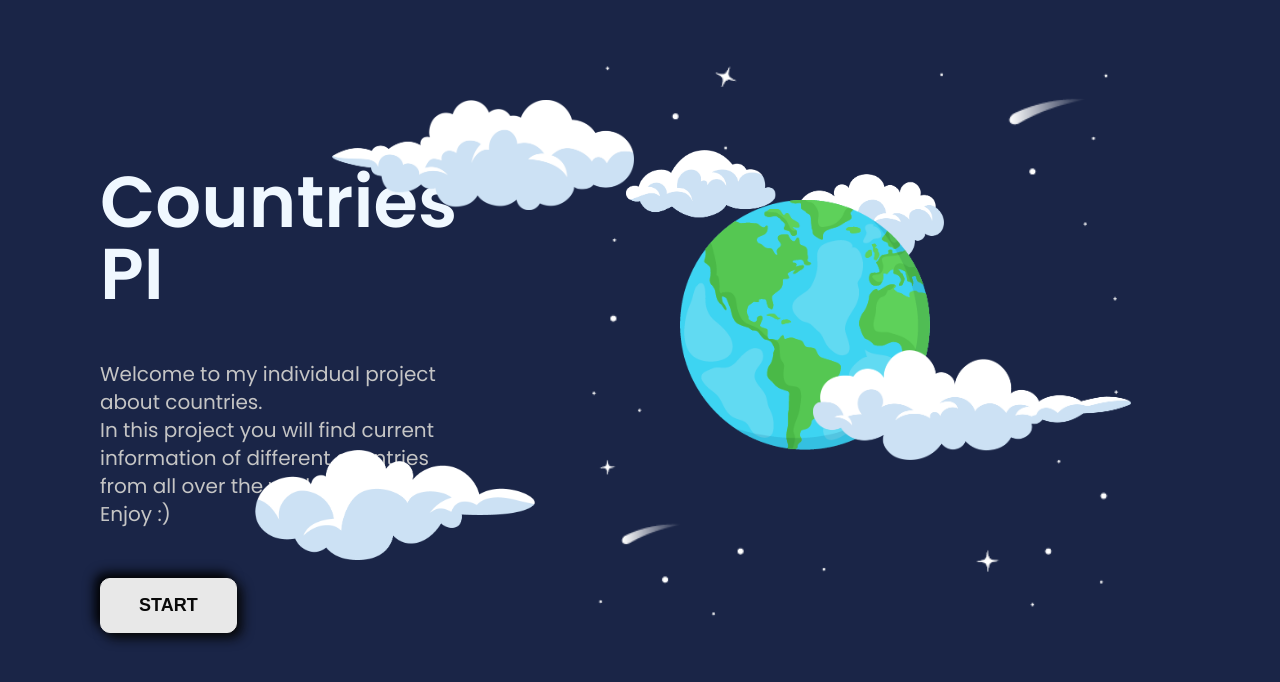
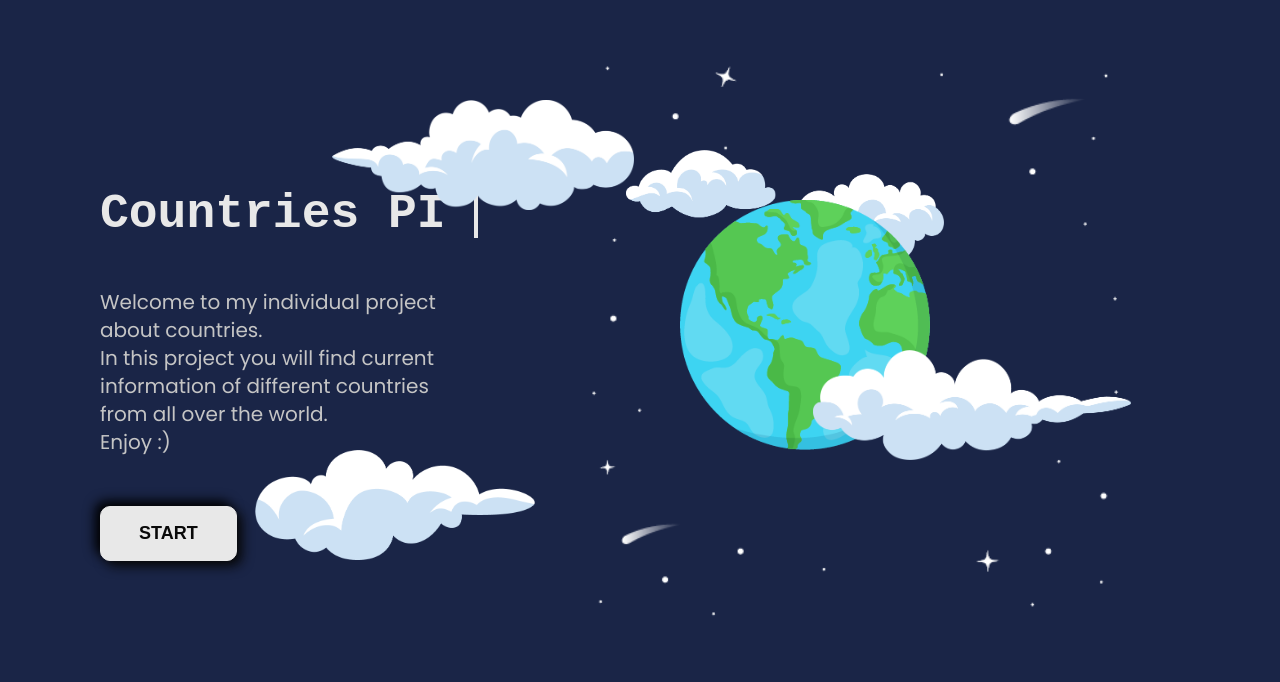
Before and after one commit to Zetah07/PI-COUNTRIES, a React (Create React App) app in the folder client/: page / in a window 1280 px wide. Shown: the top 682 px of the page. Built offline with nearby package versions, Linux system fonts and the light colour scheme.

Commit message:
fixed: px to rem// css

```diff
--- a/client/src/components/Create/Create.jsx
+++ b/client/src/components/Create/Create.jsx
@@ -166,7 +166,6 @@ const Create = ({ setForm }) => {
               {error.country && <span className={s.x}>❗❗</span>}
             </div>
             <div className={s.flagBox}>
-              {/* {create.country?.map(country => <button key={country}><img className={s.flag} src={country.flag} alt='flag' /></button>)} */}
               {create.country?.map((country, i) => (
                 <span key={i} className={s.span} value={country}>
                   {country}
--- a/client/src/components/Create/Create.module.css
+++ b/client/src/components/Create/Create.module.css
@@ -120,10 +120,10 @@
 }
 
 .btnDelete {
-    font-size: 14px;
-    color: #dddddd;
+    font-size: 0.9rem;
+    color: #ff0000;
     font-weight: bold;
-    background-color: #0a0f1702;
+    background-color: #07152a00;
     border: none;
 }
 
--- a/client/src/components/LandingPage/LandingPage.jsx
+++ b/client/src/components/LandingPage/LandingPage.jsx
@@ -8,13 +8,15 @@ import cloud2 from '../../Assets/cloud2.png';
 import cloud3 from '../../Assets/cloud3.png';
 import cloud4 from '../../Assets/cloud4.png';
 import bg from '../../Assets/bg.png';
+import TitleWrite from '../Share/TitleWrite';
 
 const LandingPage = () => {
+    let title="Countries PI"
     return (
         <div className={s.container}>
             <div className={s.left}>
                 <div className={s.div}>
-                    <h1 className={s.title}>Countries PI</h1>
+                    <TitleWrite className={s.title} title={title}></TitleWrite>
                     <p className={s.p}>
                         Welcome to my individual project about countries.<br />
                         In this project you will find current information of different countries from all over the world. <br />
--- a/client/src/components/Share/TitleWrite.css
+++ b/client/src/components/Share/TitleWrite.css
@@ -3,9 +3,9 @@
   font-family: monospace;
   white-space: nowrap;
   border-right: 4px solid;
-  color: var(--color-light);
+  color: #e8e8e8;
   margin: 0 auto;
-
+  font-size: 3rem;
 
   animation: typing 1.5s steps(15), blink 0.25s infinite step-end alternate;
   overflow: hidden;
```
